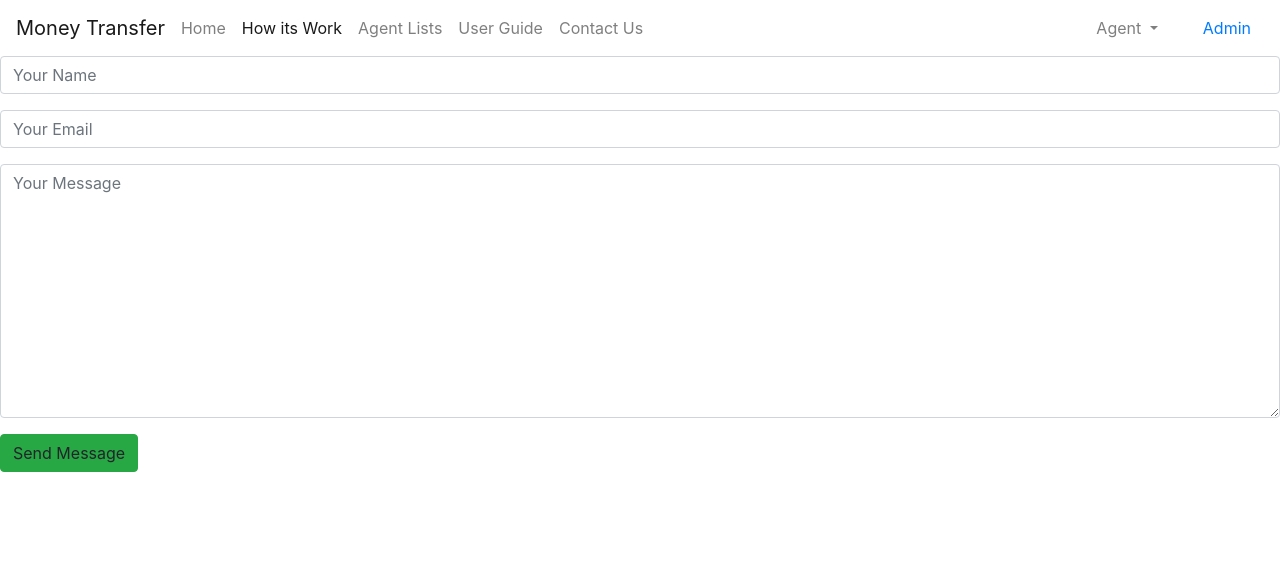
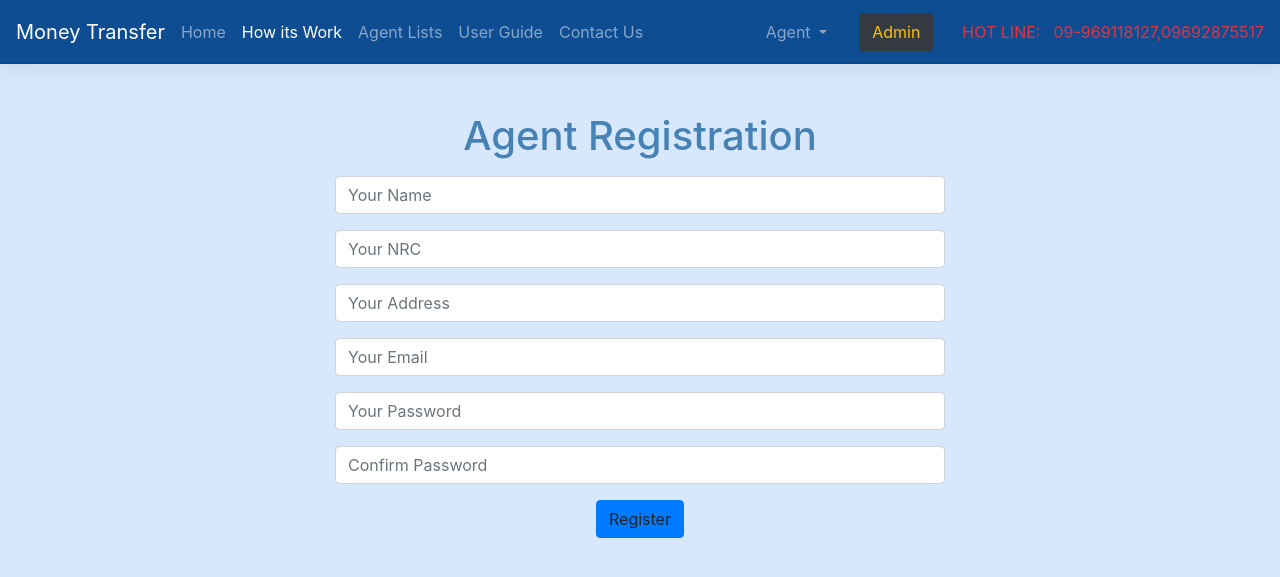
Before and after one commit to HeinThuraWynnn/mt.com, a PHP site: page /contact-us/agentregistration.php in a window 1280 px wide. Shown: the top 577 px of the page. Run offline with PHP 8.4, Linux system fonts and the light colour scheme.

Commit message:
some changes

```diff
--- a/adminlogin.php
+++ b/adminlogin.php
@@ -19,7 +19,7 @@
             </div>
         </div>
         <div class="form-group arlo_tm_button">
-        <a class="btn btn-success" id="send_message" onclick="document.getElementById('form-id').submit();"> <span>Login</span></a>
+        <a class="btn btn-primary" id="send_message" onclick="document.getElementById('form-id').submit();"> <span>Login</span></a>
         </div>
         </form>
         </div>
--- a/agentlogin.php
+++ b/agentlogin.php
@@ -19,8 +19,7 @@
             </div>
         </div>
         <div class="form-group arlo_tm_button">
-        <a class="btn btn-success" id="send_message" onclick="document.getElementById('form-id').submit();"> <span>Login</span></a>
-        <a class="btn btn-success" id="send_message" onclick="document.getElementById('form-id').submit();"> <span>Register</span></a>
+        <a class="btn btn-primary" id="send_message" onclick="document.getElementById('form-id').submit();"> <span>Login</span></a>
 
     </div>
         </form>
--- a/agentregistration.php
+++ b/agentregistration.php
@@ -1,7 +1,23 @@
 <?php include 'header.php';?>
+<div class="contatiner section" id="form">
+    <div class="flex-row">
+        <div class="col-md-6 text-center offset-md-3 my-5">
+            <h1 class="my-3">Agent Registration</h1>
     <form method="POST" action="http://localhost:8000/contact-us" accept-charset="UTF-8" id="form-id"><input name="_token" type="hidden" value="YLVkE91fcaIdsM2IpOjWv2WViV3Reh9dDzy99prr">
         <div class="form-group wrap ">
         <input class="form-control" placeholder="Your Name" name="name" type="text">
+            <div class="empty_notice">
+                <span class="text-danger"></span>
+            </div>
+        </div>
+        <div class="form-group wrap ">
+        <input class="form-control" placeholder="Your NRC" name="name" type="text">
+            <div class="empty_notice">
+                <span class="text-danger"></span>
+            </div>
+        </div>
+        <div class="form-group wrap ">
+        <input class="form-control" placeholder="Your Address" name="name" type="text">
             <div class="empty_notice">
                 <span class="text-danger"></span>
             </div>
@@ -13,14 +29,24 @@
             </div>
         </div>
         <div class="form-group wrap ">
-                                <textarea class="form-control" placeholder="Your Message" name="message" cols="50" rows="10"></textarea>
+        <input class="form-control" type="password" placeholder="Your Password" name="password">
+            <div class="empty_notice">
+                <span class="text-danger"></span>
+            </div>
+        </div>
+        <div class="form-group wrap ">
+        <input class="form-control" type="password" placeholder="Confirm Password" name="password">
             <div class="empty_notice">
                 <span class="text-danger"></span>
             </div>
         </div>
         <div class="form-group arlo_tm_button">
-                                <a class="btn btn-success" id="send_message" onclick="document.getElementById('form-id').submit();"> <span>Send Message</span></a>
+         <a class="btn btn-primary" id="send_message" onclick="document.getElementById('form-id').submit();"> <span>Register</span></a>
+
     </div>
         </form>
+        </div>
+    </div>
+</div>
 </body>
 </html>
--- a/assets/style.css
+++ b/assets/style.css
@@ -0,0 +1,14 @@
+.bd-navbar {
+    min-height: 4rem;
+    background-color: #0E4D92;
+    box-shadow: 0 0.5rem 1rem rgba(0,0,0,.05), inset 0 -1px 0 rgba(0,0,0,.1);
+}
+h1{
+    color: #4682B4;
+}
+body{
+    background-color: rgba(55, 136, 241, 0.2);
+}
+ul{
+    list-style: none;
+}
--- a/header.php
+++ b/header.php
@@ -12,7 +12,7 @@
     <title>Money Transfer Agent</title>
 </head>
 <body>
-<header class="navbar navbar-expand navbar-light flex-column flex-md-row bd-navbar" >
+<header class="navbar navbar-expand navbar-dark flex-column flex-md-row bd-navbar" >
   <!-- <a class="navbar-brand mr-0 mr-md-2" href="/" aria-label="Bootstrap"><svg class="d-block" width="36" height="36" viewBox="0 0 612 612" xmlns="http://www.w3.org/2000/svg" focusable="false"><title>Bootstrap</title><path fill="currentColor" d="M510 8a94.3 94.3 0 0 1 94 94v408a94.3 94.3 0 0 1-94 94H102a94.3 94.3 0 0 1-94-94V102a94.3 94.3 0 0 1 94-94h408m0-8H102C45.9 0 0 45.9 0 102v408c0 56.1 45.9 102 102 102h408c56.1 0 102-45.9 102-102V102C612 45.9 566.1 0 510 0z"></path><path fill="currentColor" d="M196.77 471.5V154.43h124.15c54.27 0 91 31.64 91 79.1 0 33-24.17 63.72-54.71 69.21v1.76c43.07 5.49 70.75 35.82 70.75 78 0 55.81-40 89-107.45 89zm39.55-180.4h63.28c46.8 0 72.29-18.68 72.29-53 0-31.42-21.53-48.78-60-48.78h-75.57zm78.22 145.46c47.68 0 72.73-19.34 72.73-56s-25.93-55.37-76.46-55.37h-74.49v111.4z"></path></svg>
     </a> -->
     <a class="navbar-brand mr-0 mr-md-2" href="#">Money Transfer</a>
@@ -36,7 +36,6 @@
       </li>
     </ul>
   </div>
-
   <ul class="navbar-nav flex-row ml-md-auto d-none d-md-flex">
     <li class="nav-item dropdown">
       <a class="nav-item nav-link dropdown-toggle mr-md-2" href="#" id="bd-versions" data-toggle="dropdown" aria-haspopup="true" aria-expanded="false">
@@ -49,5 +48,7 @@
     </li>
   </ul>
 
-  <a class="btn btn-bd-download d-none d-lg-inline-block mb-3 mb-md-0 ml-md-3" href="adminlogin.php">Admin</a>
+  <a class="btn bg-dark text-warning d-none d-lg-inline-block mb-3 mb-md-0 ml-md-3" href="adminlogin.php">Admin</a>
+  <a class="btn text-danager d-none d-lg-inline-block mb-3 mb-md-0 ml-md-3" href="adminlogin.php"><span class="text-danger">HOT LINE: <a href="tel:+959455200730" class="text-danger">09-969118127,09692875517</a></span></a>
+
 </header>
```
Also changed, not shown: index.php (+5 -4 lines). Lines whose indentation alone changed are shown as unchanged.
